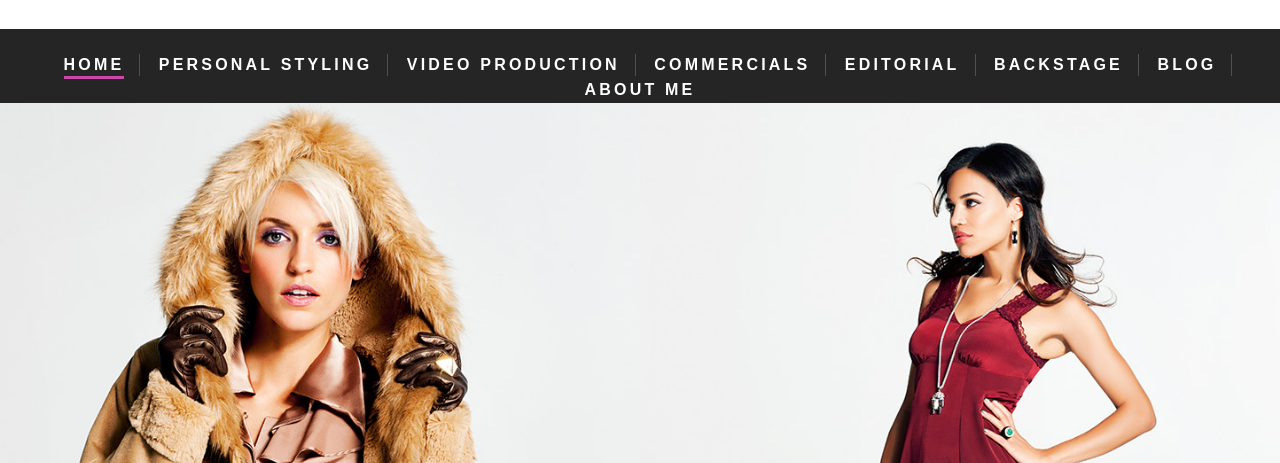
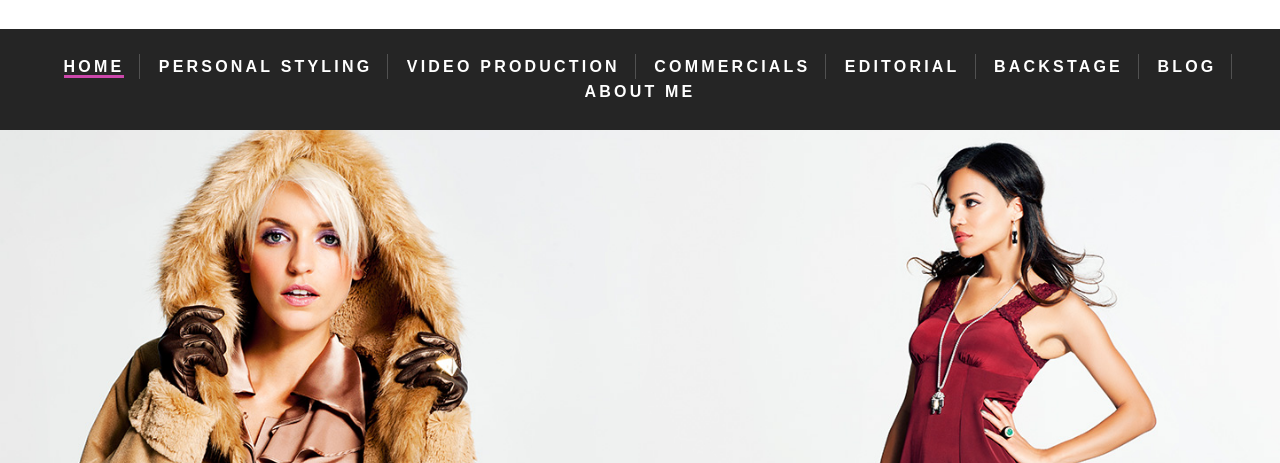
Before and after one commit to danklingjr/stacyphillips, a plain HTML site: page index.html in a window 1280 px wide. Shown: the part 120-583 px from the top of the page. Drawn offline with nearby package versions, Linux system fonts and the light colour scheme.

Commit message:
Personal

```diff
--- a/index.html
+++ b/index.html
@@ -35,14 +35,14 @@
                 <a href="">Search</a> / <a href="">Contact</a>
             </div>
             <nav role="navigation" class="nav">
-                <a href="" class="selected">Home</a>
-                <a href="">Personal Styling</a>
-                <a href="">Video Production</a>
-                <a href="">Commercials</a>
-                <a href="">Editorial</a>
-                <a href="">Backstage</a>
-                <a href="">Blog</a>
-                <a href="">About Me</a>
+                <li><a href="" class="selected">Home</a></li>
+                <li><a href="">Personal Styling</a></li>
+                <li><a href="">Video Production</a></li>
+                <li><a href="">Commercials</a></li>
+                <li><a href="">Editorial</a></li>
+                <li><a href="">Backstage</a></li>
+                <li><a href="">Blog</a></li>
+                <li><a href="">About Me</a></li>
             </nav>
         </header>
 
--- a/sass/main.scss
+++ b/sass/main.scss
@@ -11,6 +11,7 @@ header[role=banner]{
 	height: 223px;
 	position: relative;
 	padding: 45px 0 0;
+	z-index: 4;
 }
 .search{
 	position: absolute;
@@ -31,9 +32,12 @@ nav[role=navigation]{
 	text-align: center;
 	padding: 25px 0;
 	z-index: 3;
-	a{
+	li{
 		display: inline-block;
 		position: relative;
+		font-size: 1em;
+		margin: 0 15px;
+		a{
 			font-family: $headline;
 			font-size: em(16px,$font-size);
 			font-weight: 700;
@@ -41,21 +45,22 @@ nav[role=navigation]{
 			color: #fff;
 			text-transform: uppercase;
 			text-decoration: none;
-		margin: 0 15px;
+
 			@include prefix(transition, 0.2s ease-in-out);
 			&:hover,
 			&:focus{
 				color: $secondaryColor;
 			}
 		}
-	a:after{
+	}
+	li:after{
 		content:'';
 		height: 100%;
 		position: absolute;
 		right: -16px;
 		border-right: 1px solid #515151;
 	}
-	a:last-child:after{
+	li:last-child:after{
 		content: '';
 		border-right: 0;
 	}
@@ -94,6 +99,26 @@ nav[role=navigation]{
 	}
 	@media screen and (max-width: 1180px){
 		position: relative;
+	}
+}
+.hero--page{
+	height: 280px;
+	background-image: url(../img/page-bg.jpg);
+	background-size: cover;
+	h1{
+		position: relative;
+		top: 50%;
+		display: block;
+		width: 480px;
+		margin: -50px auto;
+		font-family: $body;
+		font-size: em(60px,$font-size);
+		font-style: italic;
+		font-weight: 400;
+		color: #fff;
+		text-align: center;
+		background-color: $darkColor;
+		padding: 0px 40px 10px;
 	}
 }
 .hero__slider{
@@ -220,6 +245,66 @@ footer[role=contentinfo]{
 		text-decoration: none;
 	}
 }
+.list ul{
+	display: block;
+	margin-bottom: 40px;
+}
+.intro__main{
+	padding: 0 2.5% 0 0;
+	blockquote{
+		margin: 40px 0 40px -50px;
+	}
+	figure{
+		margin: 20px 0;
+		img{
+			@include gridRow(2, 2.5%);
+		}
+	}
+}
+.client__types{
+	background-color: $darkColor;
+	h3,
+	p{
+		color: #fff;
+	}
+	h3{
+		font-style: italic;
+		font-size: em(22px,$font-size);
+		margin-bottom: 5px;
+	}
+	p{
+		font-family: $headline;
+		font-size: em(20px,$font-size);
+		font-weight: 700;
+		letter-spacing: 0.2em;
+		text-transform: uppercase;
+		margin-bottom: 10px;
+	}
+}
+.workshop__info{
+	padding: 0 2.5% 0 0;
+	> p{
+		margin-bottom: 20px;
+	}
+	div{
+		margin-top: 60px;
+	}
+}
+.packages{
+	background-color: #eeeeee;
+}
+.package{
+	background-color: #fff;
+	padding: 20px 30px 30px;
+	margin-bottom: 20px;
+	h3{
+		font-size: em(28px, $font-size);
+		margin-bottom: 20px;
+	}
+	.button{
+		margin-top: 20px;
+	}
+}
 
 
 /*!////////////////////////////////////////////////
--- a/sass/theme.scss
+++ b/sass/theme.scss
@@ -8,6 +8,7 @@ $font-size: 16px;
 
 $highlight: #cc47ab;
 $secondaryColor: #737373;
+$darkColor: #252525;
 
 $headline: "franklin-gothic-urw",sans-serif;
 $body: "minion-pro",serif;
@@ -19,14 +20,26 @@ h1,h2{
 }
 h3,h4{
 	font-family: $body;
+	font-size: em(20px,$font-size);
 }
-p{
+p,
+li,
+blockquote{
 	font-family: $body;
 	font-size: em(20px,$font-size);
 	line-height: 1.6em;
 }
+ul{
+	margin-left: 25px;
+}
+blockquote{
+	font-size: em(32px,$font-size);
+	font-weight: 700;
+	line-height: 1.2em;
+}
 
 .button{
+	position: relative;
 	display: inline-block;
 	background-color: #252525;
 	font-family: $headline;
@@ -36,4 +49,22 @@ p{
 	text-transform: uppercase;
 	text-decoration: none;
 	padding: 15px 30px;
+	border: 3px solid $darkColor;
+	@include prefix(transition, 0.2s ease-in-out);
+	&:hover,
+	&:focus{
+		background-color: #fff;
+		color: $darkColor;
+	}
+
 }
+.content{
+	padding: 100px 10%;
+	h2{
+		font-size: em(32px,$font-size);
+		letter-spacing: 0.25em;
+		text-align: center;
+		text-transform: uppercase;
+		margin-bottom: 40px;
+	}
+}
```
Also changed, not shown: personal-styling.html (added, +178 -0 lines), css/main.css, img/page-bg.jpg (added), img/personal-styling.jpg (added), img/personal-styling2.jpg (added). Lines whose indentation alone changed are shown as unchanged.
